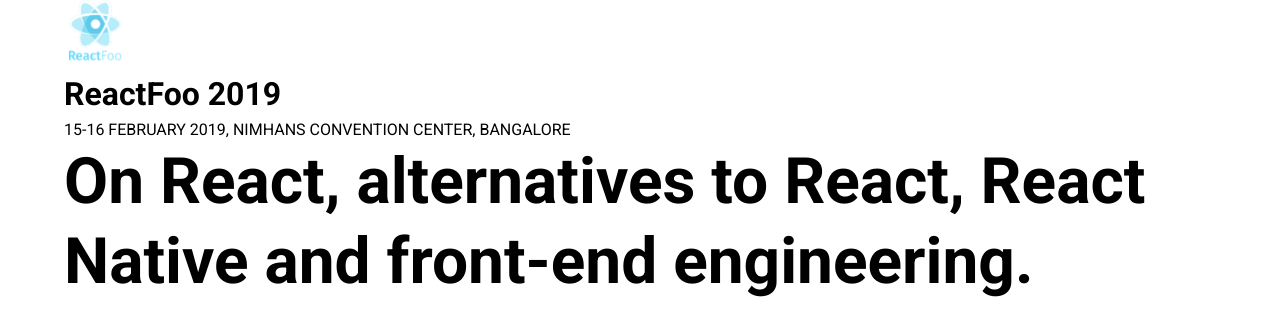
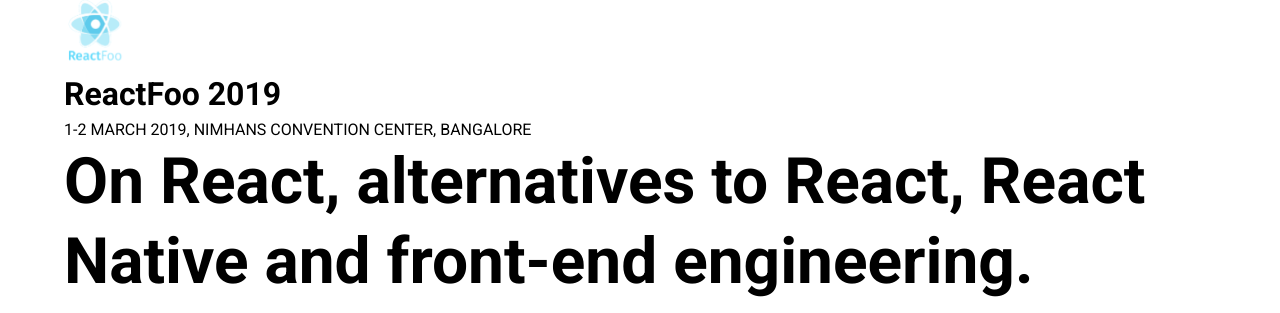
Before and after one commit to hasgeek/events, a Jekyll site: the page built from _reactfoo_events/2019.md, in a window 1280 px wide and 900 px high. Shown: the part 119-432 px from the top of the window. Built offline with Jekyll 4.4.1, drawn with Linux system fonts in a browser that asks for light colours.

Commit message:
Update 2019.md

```diff
--- a/_reactfoo_events/2019.md
+++ b/_reactfoo_events/2019.md
@@ -2,7 +2,7 @@
 layout: event
 title: "ReactFoo 2019"
 subtitle: "On React, alternatives to React, React Native and front-end engineering."
-datelocation: "15-16 February 2019, NIMHANS Convention Center, Bangalore"
+datelocation: "1-2 March 2019, NIMHANS Convention Center, Bangalore"
 city: Bangalore
 start_time: 2019-02-15
 end_time: 2019-02-16
```
